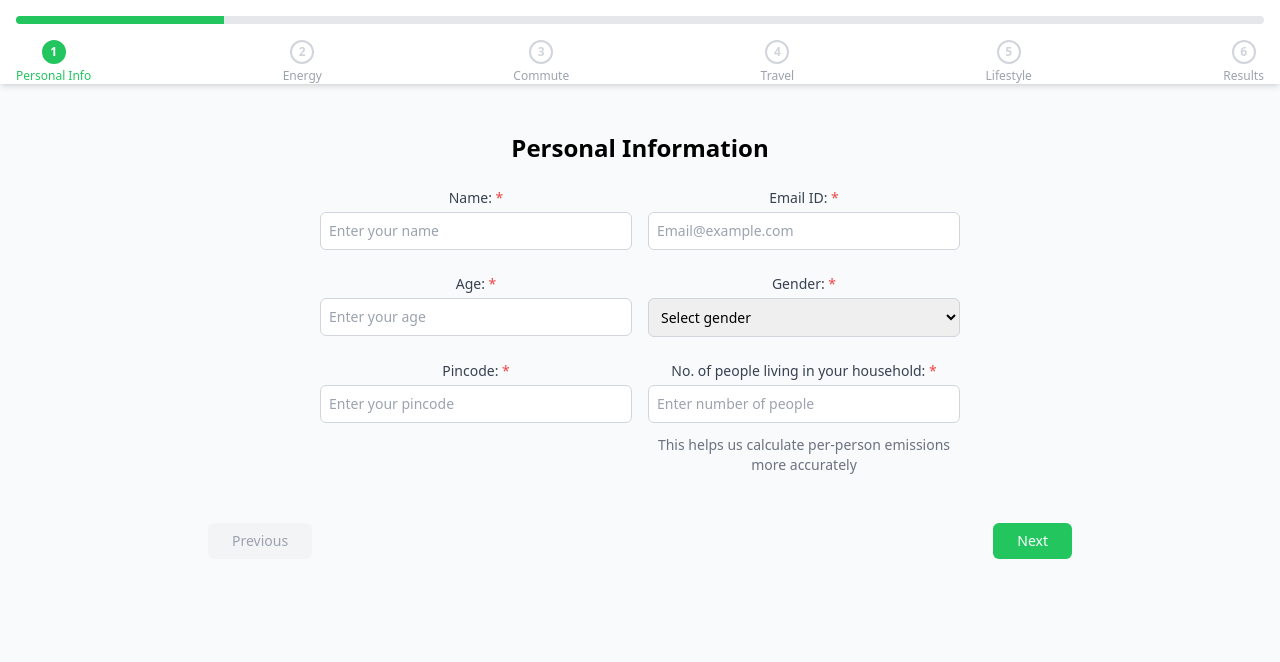
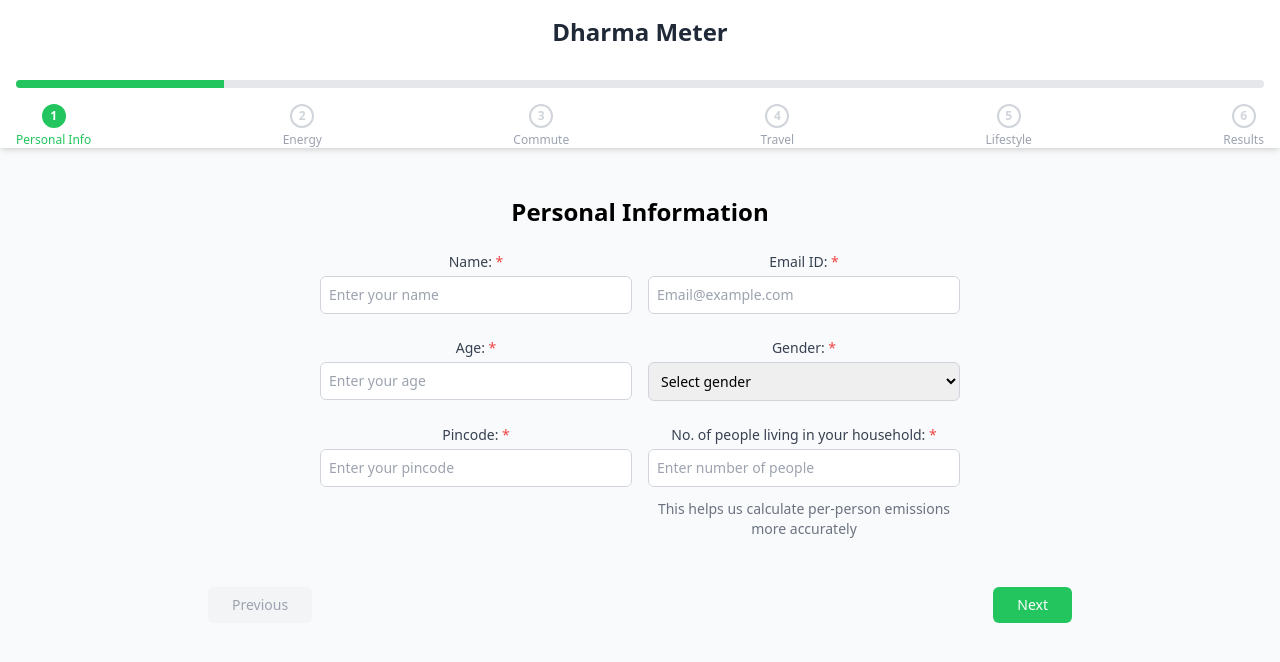
Before and after one commit to SmarterDharma/carbon-calculator, a React (Create React App) app: page / in a window 1280 px wide. Shown: the top 662 px of the page. Built offline with nearby package versions, Linux system fonts and the light colour scheme.

Commit message:
Enhanced the App.js component by adding a header with the title "Dharma Meter" for improved UI

```diff
--- a/src/App.js
+++ b/src/App.js
@@ -169,6 +169,11 @@ function App() {
 
   return (
     <div className="min-h-screen bg-gray-50 flex flex-col">
+      <header className="bg-white shadow-sm">
+        <div className="container mx-auto px-4 py-4">
+          <h1 className="text-2xl font-bold text-center text-gray-800">Dharma Meter</h1>
+        </div>
+      </header>
       <Navigation activeBucket={activeBucket} />
       <main className="flex-1 container mx-auto px-4 py-4 md:py-8 max-w-4xl">
         {renderActiveBucket()}
```
Also changed, not shown: package.json (line endings or trailing spaces), 1 other file (tests, documents, lock files or other folders).
